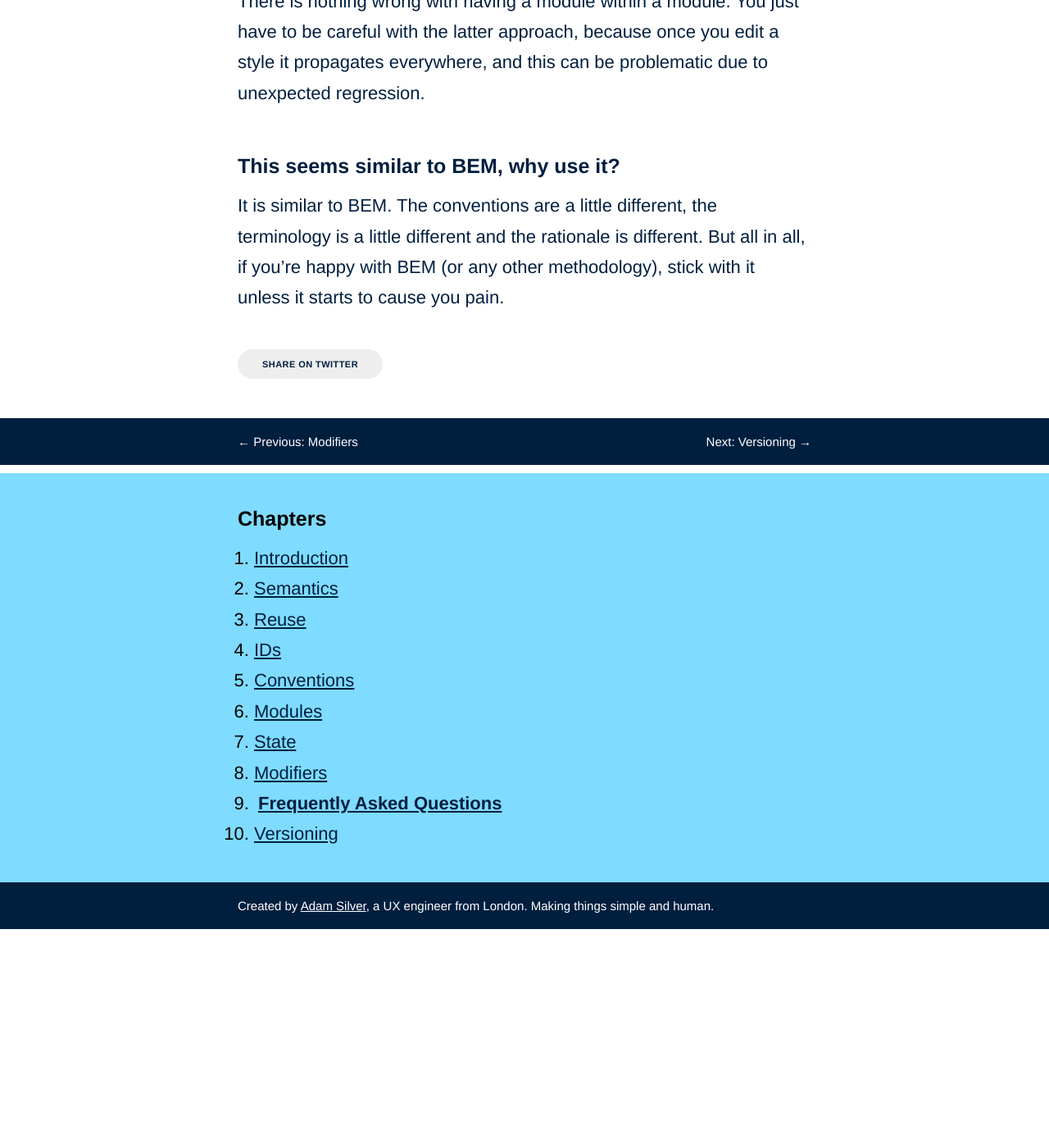
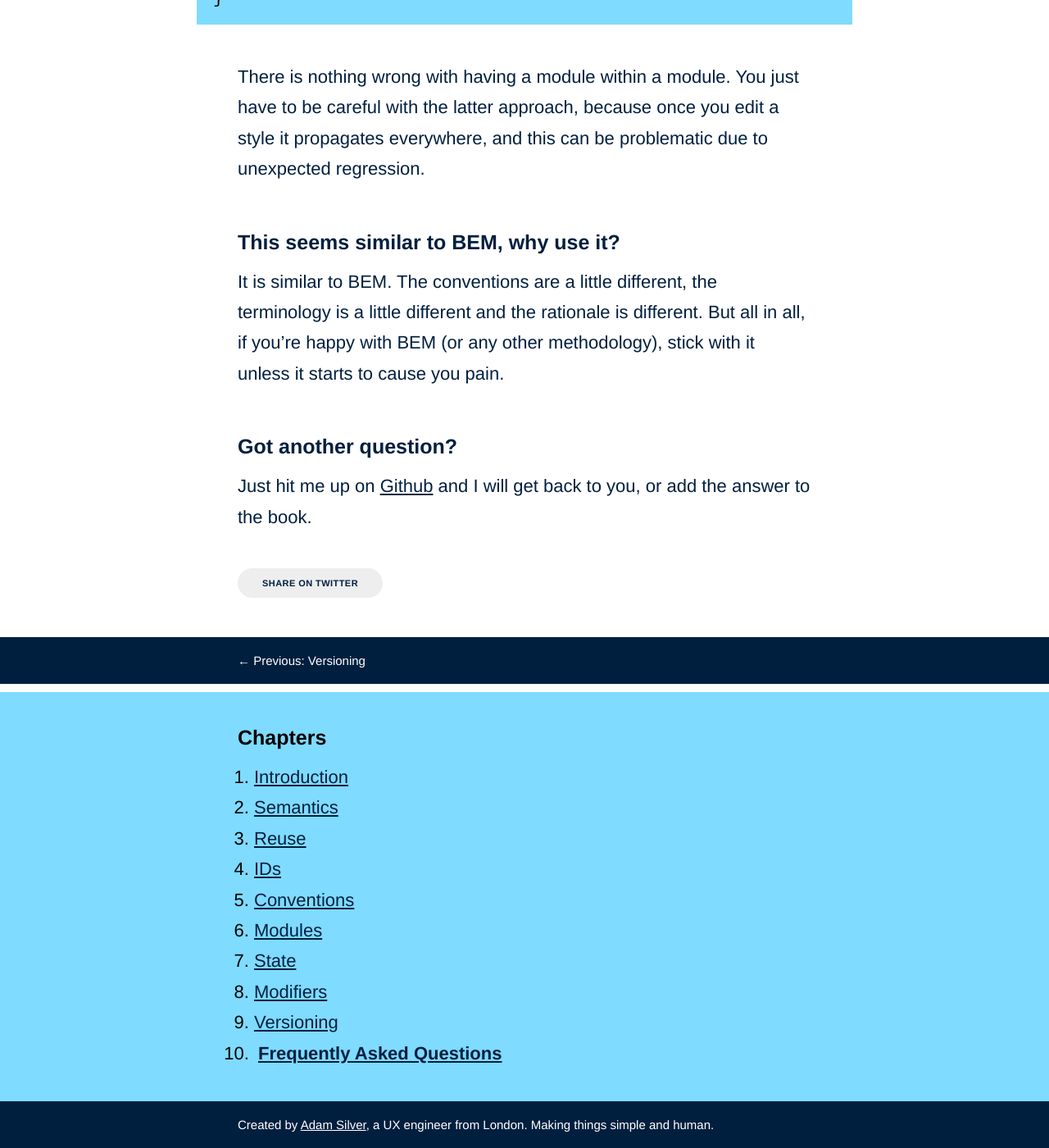
Before and after one commit to adamsilver/maintainablecss.com-jekyll, a Jekyll site: the page built from _chapters/10-faqs.md, in a window 1280 px wide and 1400 px high, scrolled down 2711 px. Shown: the whole window at 82% size. Built offline with Jekyll 4.4.1, drawn with Linux system fonts in a browser that asks for light colours; before the commit the page ends 3844 px from its top, so only the background shows below that; some of the changed text lies outside the part shown.

Commit message:
faq rename and added section to bottom

```diff
--- a/_chapters/09-faqs.md
+++ b/_chapters/10-faqs.md
@@ -35,6 +35,8 @@ The first problem is that within the HTML you can't differentiate between a modu
 
 The second problem is that a `.basket .heading` *component* will incorrectly inherit the styles from the `.heading` *module* which is something we don't want.
 
+The third problem is down to portability.
+
 ## What about common styles that you use across different modules e.g. buttons?
 
 In the chapter about [Modules](/chapters/modules/) there is a component defined as `.basket-removeButton` but what if the styling for that is used in many places?
@@ -62,3 +64,7 @@ There is nothing wrong with having a module within a module. You just have to be
 ## This seems similar to BEM, why use it?
 
 It is similar to BEM. The conventions are a little different, the terminology is a little different and the rationale is different. But all in all, if you're happy with BEM (or any other methodology), stick with it unless it starts to cause you pain.
+
+## Got another question?
+
+Just hit me up on [Github](https://github.com/adamsilver/maintainablecss.com/issues/new) and I will get back to you, or add the answer to the book.
```
Also changed, not shown: other parts of _chapters/10-faqs.md (+1 -1 lines).
